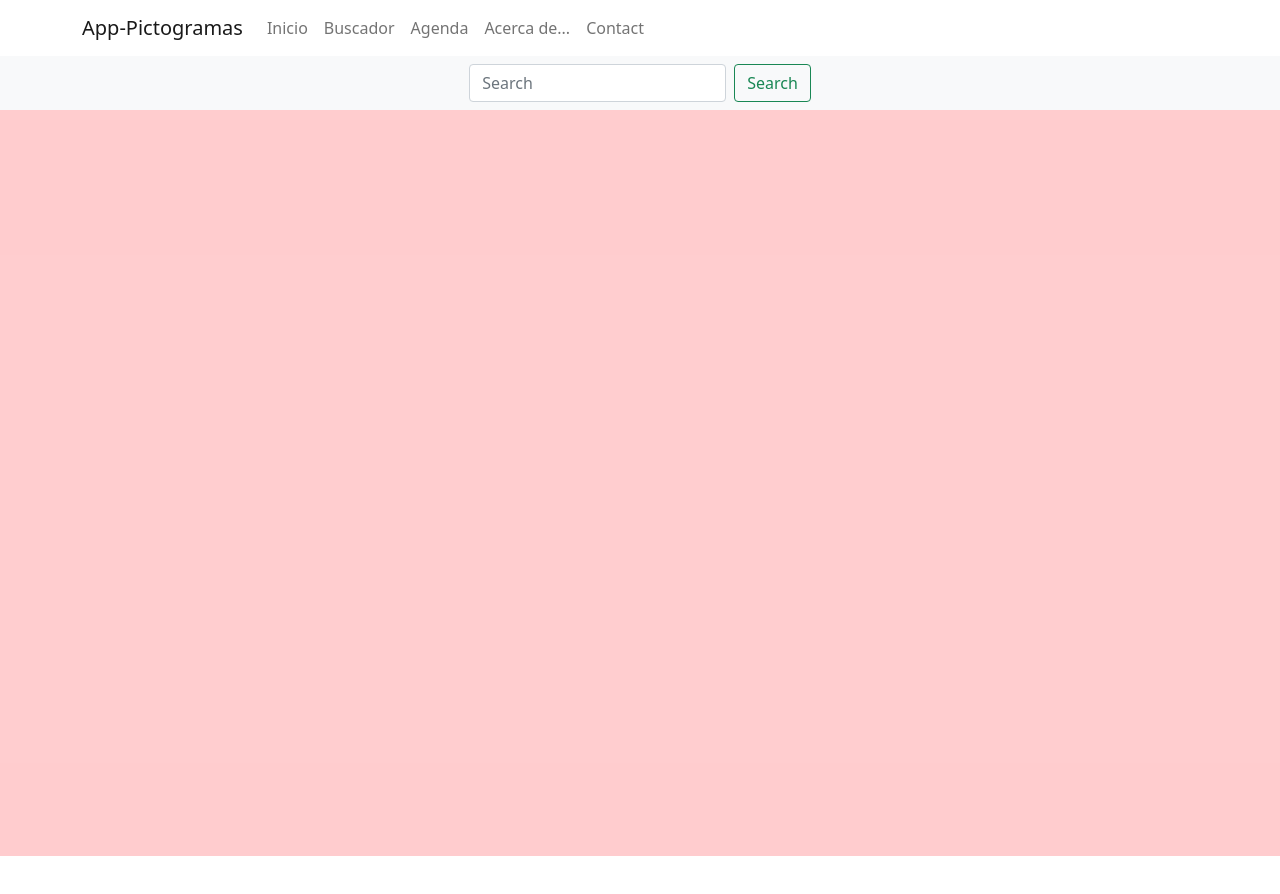
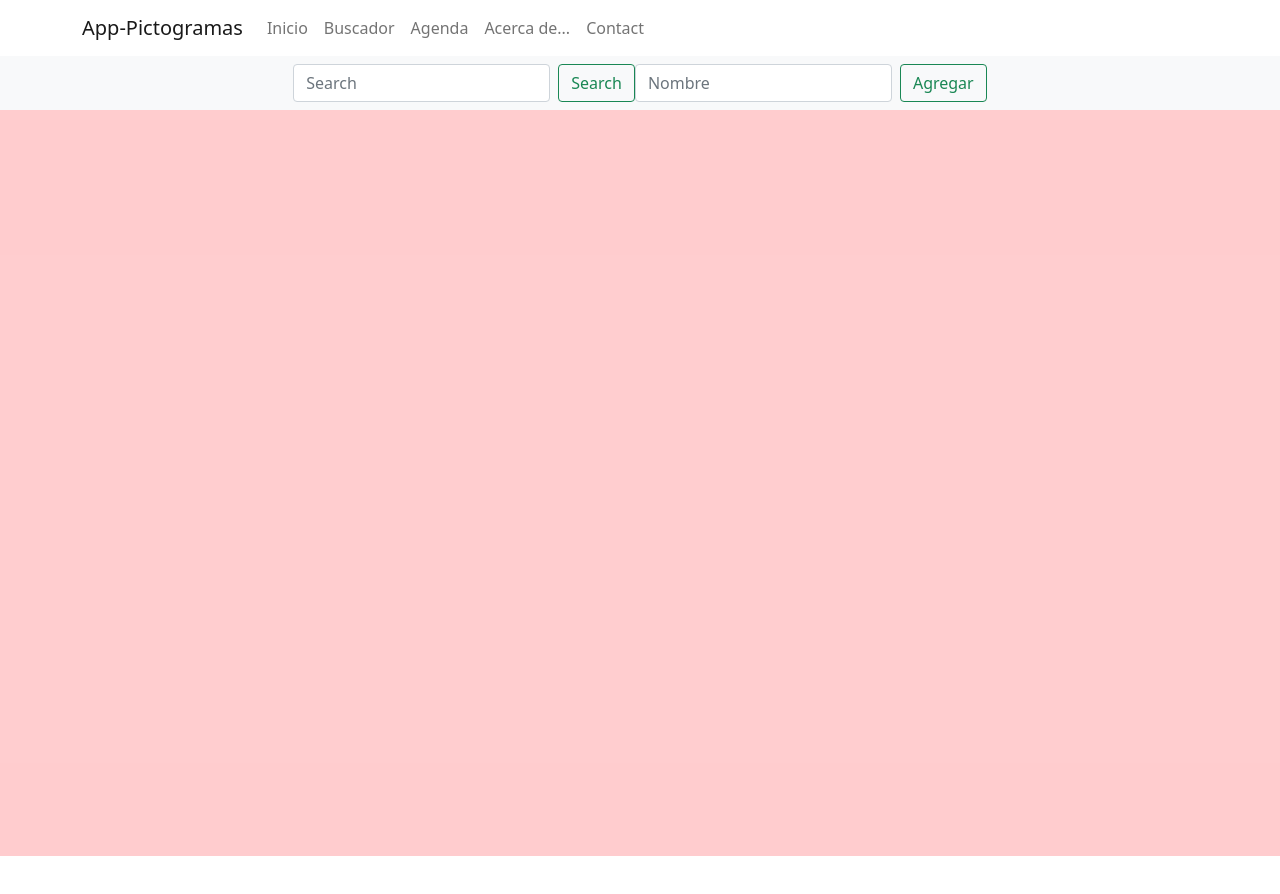
Before and after one commit to JRamos84/Pictograma, a React (Create React App) app: page /search in a window 1280 px wide. Shown: the top 894 px of the page. Built offline with nearby package versions, Linux system fonts and the light colour scheme.

Commit message:
trabajo ahora en el modal de la agenda

```diff
--- a/src/Page/Diary/index.js
+++ b/src/Page/Diary/index.js
@@ -1,5 +1,23 @@
-import React from 'react'
+import React, { useEffect, useState } from 'react'
 
 export default function Diary () {
-  return <h1>Agenda</h1>
+  const [titles, setTitles] = useState([])
+  useEffect(function () {
+    const title = []
+    for (let i = 0; i < localStorage.length; i++) {
+      console.log(localStorage.key(i))
+      title.push(localStorage.key(i))
+    }
+    setTitles(title)
+    console.log(title)
+  }, [])
+  return (
+    <>
+      <h1>Agenda</h1>
+      {titles.map((nombre) => (
+        <div key={nombre}><h2>{nombre}</h2></div>
+      ))}
+
+    </>
+  )
 }
--- a/src/Page/Search/index.js
+++ b/src/Page/Search/index.js
@@ -9,8 +9,9 @@ import ListPictograms from 'components/ListPictograms'
 import SelectPicto from 'components/SelectPicto'
 
 export default function Search () {
-  const { keyword, setKeyword } = useContext(SelectContext)
+  const { keyword, setKeyword, selectPictogram } = useContext(SelectContext)
   const [search, SetSearch] = useState('')
+  const [name, setName] = useState('')
   const handleSubmit = (eve) => {
     eve.preventDefault()
     setKeyword(search)
@@ -18,6 +19,16 @@ export default function Search () {
 
   const handleChange = (eve) => {
     SetSearch(eve.target.value)
+  }
+  const handleChangeDiary = (eve) => {
+    setName(eve.target.value)
+  }
+  const handleSubmitDiary = (eve) => {
+    eve.preventDefault()
+    if (selectPictogram.length !== 0) {
+      localStorage.setItem(name, JSON.stringify(selectPictogram))
+      console.log(localStorage.getItem(name))
+    } else { alert('Agenda Vacia') }
   }
   return (
     <>
@@ -30,11 +41,23 @@ export default function Search () {
               type='search'
               placeholder='Search'
               className='me-2'
-              aria-label='Search'
+              aria-label='Buscar'
               onChange={handleChange}
               value={search}
             />
             <Button variant='outline-success' onClick={handleSubmit}>Search</Button>
+          </Form>
+
+          <Form className='d-flex ' onSubmit={handleSubmitDiary}>
+            <Form.Control
+              type='search'
+              placeholder='Nombre'
+              className='me-2'
+              aria-label='Search'
+              onChange={handleChangeDiary}
+              value={name}
+            />
+            <Button variant='outline-success' onClick={handleSubmitDiary}>Agregar</Button>
           </Form>
 
         </Container>
--- a/src/components/SelectPicto/index.js
+++ b/src/components/SelectPicto/index.js
@@ -3,7 +3,7 @@ import SelectContext from 'context/selectContext'
 import './styles.css'
 
 export default function SelectPicto () {
-  const { selectPictogram } = useContext(SelectContext)
+  const { selectPictogram, setSelectPictogram } = useContext(SelectContext)
   // console.log(selectPictogram)
   // const handleColor = ({ id, status }) => {
   //   const newList = [...selectPictogram]
@@ -11,14 +11,17 @@ export default function SelectPicto () {
   //   artwork.status = !status
   //   setSelectPictogram(newList)
   // }
-
+  const removePicto = (id) => {
+    const newPicto = selectPictogram.filter((select) => select.id !== id)
+    setSelectPictogram(newPicto)
+  }
   return (
 
     <div className='select-picto'>
       {selectPictogram.map(({ id }) => (
-
-        <img key={id} src={`https://api.arasaac.org/api/pictograms/${id}`} alt='picto-select' />
-
+        <div key={id} onClick={() => removePicto(id)}>
+          <img src={`https://api.arasaac.org/api/pictograms/${id}`} alt='picto-select' />
+        </div>
       ))}
     </div>
 
```
